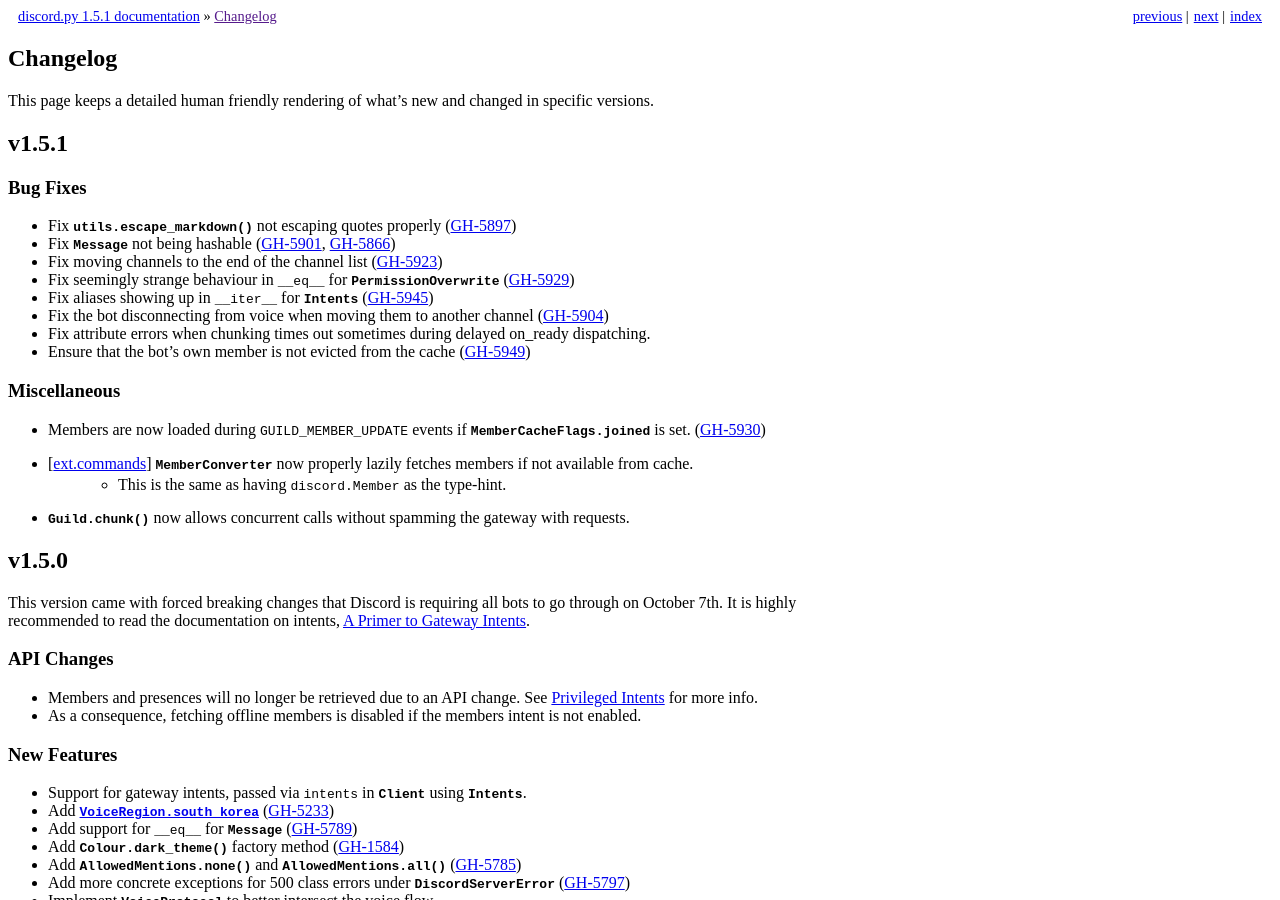
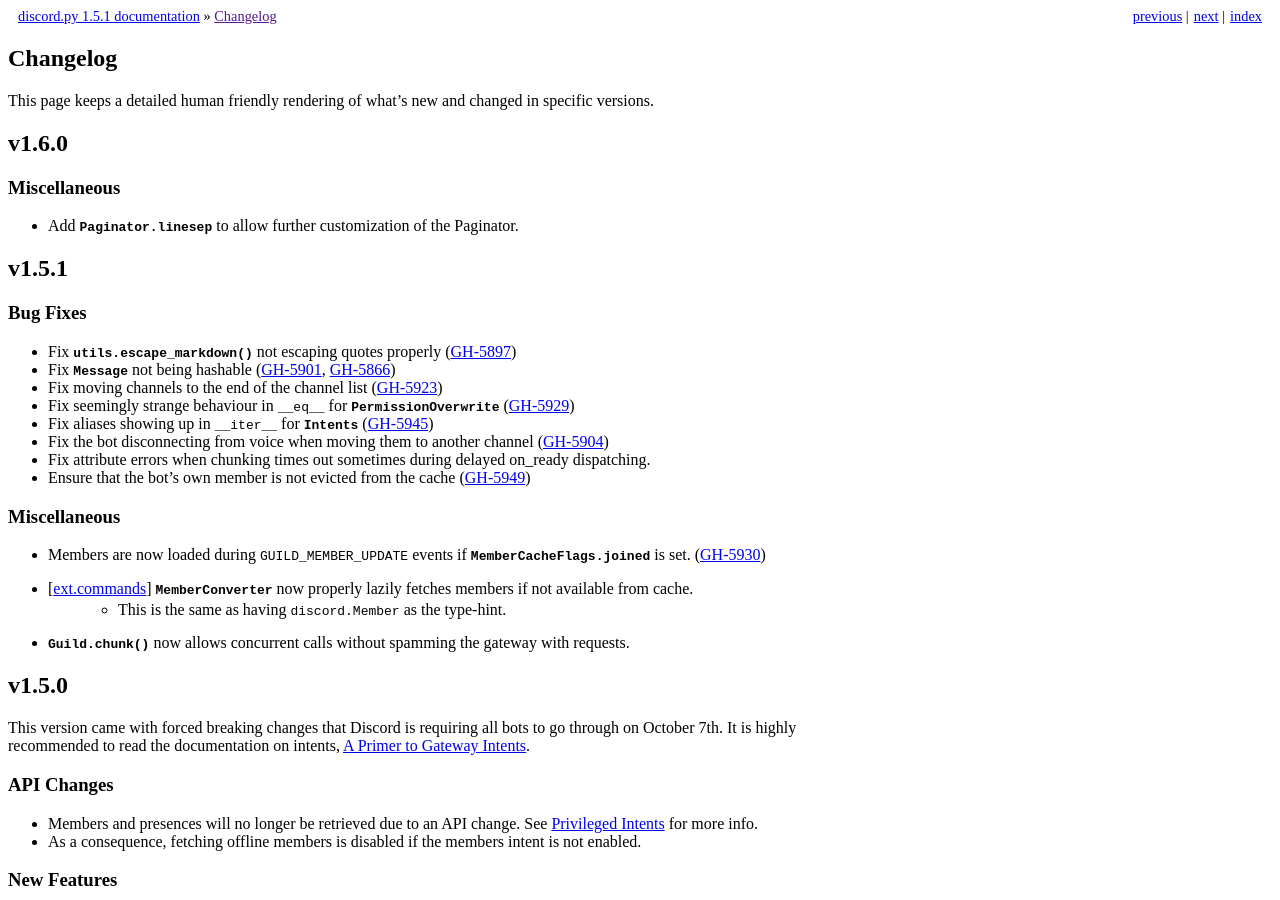
Before and after one commit to Rapptz/discord.py, a Sphinx documentation site: the page built from docs/whats_new.rst, in a window 1280 px wide and 900 px high. Built offline with Sphinx 7.4.7, drawn with Linux system fonts in a browser that asks for light colours.

```diff
--- a/docs/whats_new.rst
+++ b/docs/whats_new.rst
@@ -10,6 +10,16 @@
 
 This page keeps a detailed human friendly rendering of what's new and changed
 in specific versions.
+
+.. _vp1p6p0:
+
+v1.6.0
+-------
+
+Miscellaneous
+~~~~~~~~~~~~~~~
+
+- Add :attr:`Paginator.linesep` to allow further customization of the Paginator.
 
 .. _vp1p5p1:
 
```
Also changed, not shown: 1 other file.
